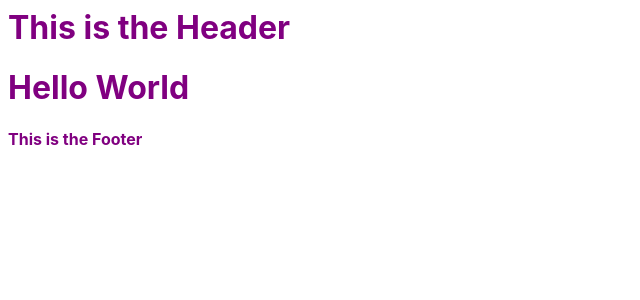
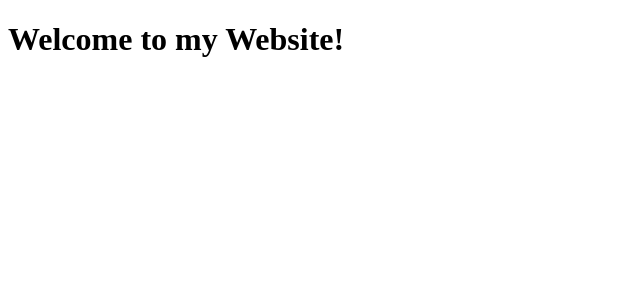
Before and after one commit to minaal-abbas/PHP-project, a PHP site: page / in a window 1280 px wide. Shown: the top 300 px of the page, without its empty margins (0-640 px from the left). Run offline with PHP 8.4, Linux system fonts and the light colour scheme.

Commit message:
Added twig

```diff
--- a/index.php
+++ b/index.php
@@ -1,7 +1,21 @@
 <?php
-include "header.php";
 
-echo "<h1 style='color:purple; font-family: Inter, sans-serif'>Hello World</h1>";
+require_once "vendor/autoload.php";
+//Create data variables
+$page_title = "Class Project Home Page";
+$greeting = "Welcome to my Website!";
+//Loading the twig template
 
-include "footer.php";
+$loader = new \Twig\Loader\FilesystemLoader('templates');
+$twig  = new \Twig\Environment($loader);
+$template = $twig -> load('page.twig');
+
+//Render the output
+
+echo $template -> render( ['title' => $page_title, 'greeting' => $greeting] ); //Add variables later
+
+// --------- Week 1 -------------
+//include "header.php";
+// echo "<h1 style='color:purple; font-family: Inter, sans-serif'>Hello World</h1>";
+// include "footer.php";
 ?>
--- /dev/null
+++ b/templates/page.twig
@@ -0,0 +1,15 @@
+<!DOCTYPE HTML>
+<html lang = "en">
+<head>
+    <title>{{ title }}</title>
+    <meta charset="utf-8">
+    <meta name = "viewport" content="width=device-width, initial-scale=1">
+    <meta name = "author" = "syeda-minaal-fatima">
+    <link rel = "icon" href = "assets/camellia-icon.png">
+    <link href = "https://cdn.jsdelivr.net/npm/bootstrap@5.3.3/dist/css/bootstrap.min.css">
+    <script src = "https://cdn.jsdelivr.net/npm/bootstrap@5.3.3/dist/js/bootstrap.bundle.min.js"></script>
+</head>
+<body>
+    <h1>{{ greeting }}</h1>
+</body>
+</html>
```
Also changed, not shown: assets/camellia-icon.png (added).
